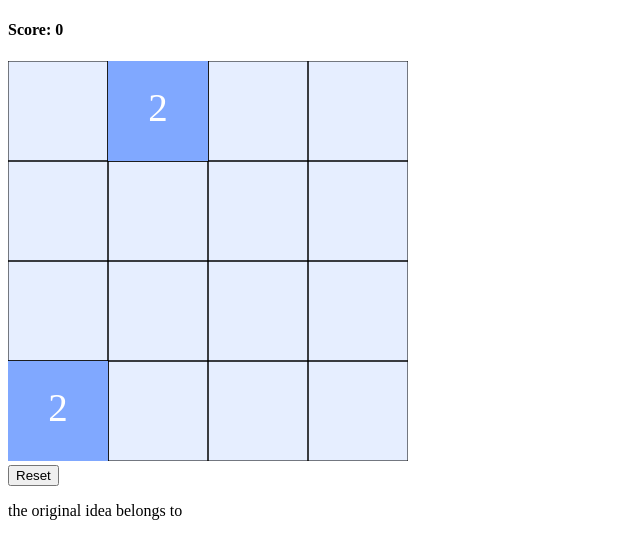
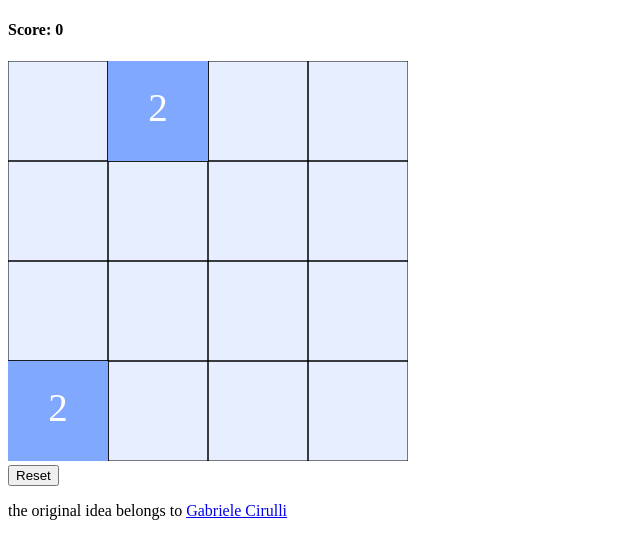
Before and after one commit to slavone/2048.js, a plain HTML site: page index.html in a window 1280 px wide. Shown: the whole page, without its empty margins (0-640 px from the left). Drawn offline with Linux system fonts and the light colour scheme.

Commit message:
screwed up link

```diff
--- a/index.html
+++ b/index.html
@@ -11,6 +11,6 @@
   </canvas>
   <br>
   <button id='reset'>Reset</button>
-  <p>the original idea belongs to <a href='https://gabrielecirulli.github.io/2048/'</a></p>
+  <p>the original idea belongs to <a href='https://gabrielecirulli.github.io/2048/'>Gabriele Cirulli</a></p>
 </body>
 </html>
```
